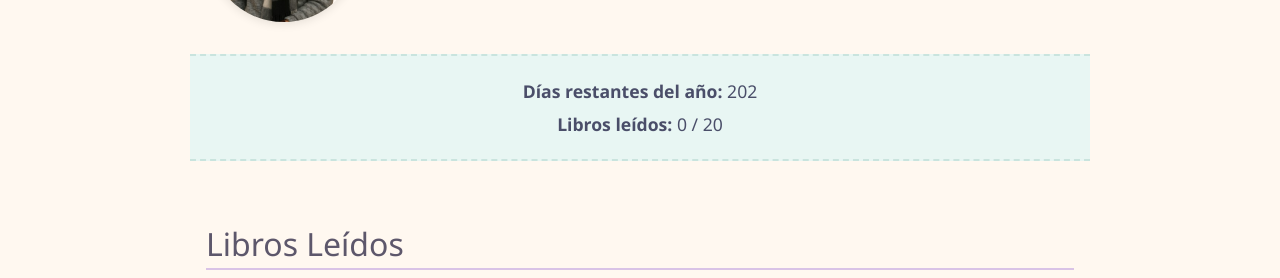
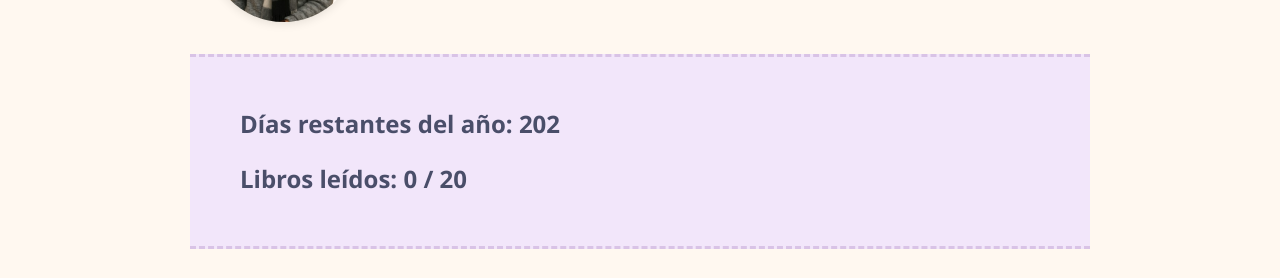
Before and after one commit to mmanromero/progra-web, a plain HTML site: page index.html in a window 1280 px wide. Shown: the part 493-771 px from the top of the page. Drawn offline with nearby package versions, Linux system fonts and the light colour scheme.

Commit message:
color contador

```diff
--- a/style.css
+++ b/style.css
@@ -221,16 +221,22 @@ body {
   }
 /* === Progreso de Lectura y Cuenta Regresiva === */
 .progreso {
-  text-align: center;
-  background-color: #e8f6f3;
-  padding: 1rem 0;
-  margin-bottom: 2rem;
-  border-top: 2px dashed #c9e4de;
-  border-bottom: 2px dashed #c9e4de;
+  width: 100%;
+  background-color: #f2e6fa; /* violeta pastel */
+  padding: 2rem 1rem;
+  margin: 0 auto 2rem auto;
+  border-top: 3px dashed #d9c3e6;
+  border-bottom: 3px dashed #d9c3e6;
+}
+
+.contador {
+  max-width: 800px;
+  margin: auto;
 }
 
 .contador p {
-  margin: 0.3rem;
-  font-size: 1.1rem;
+  font-size: 1.5rem;
+  margin: 1rem 0;
   color: #4a4e69;
+  font-weight: 600;
 }
```
